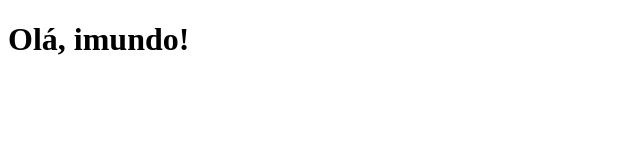
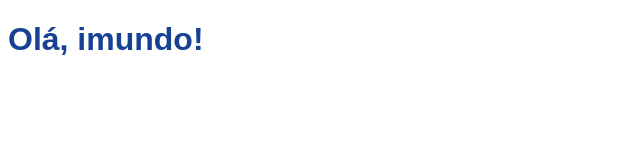
Before and after one commit to Vitordacheri/Vitor-Dacheri--VSCode--Programa--o-de-Aplicativos, a plain HTML site: page index.html in a window 1280 px wide. Shown: the whole page, without its empty margins (0-640 px from the left). Drawn offline with Linux system fonts and the light colour scheme.

Commit message:
Adicina estilo na página.

```diff
--- a/index.html
+++ b/index.html
@@ -4,6 +4,18 @@
     <meta charset="UTF-8">
     <meta name="viewport" content="width=device-width, initial-scale=1.0">
     <title>Meu primeiro repositório</title>
+    <style>
+
+        body {
+                font-family: aril, sans-serif;
+        }
+        h1{
+            color: #164194
+
+        }
+
+
+    </style>
 </head>
 <body>
 
```
